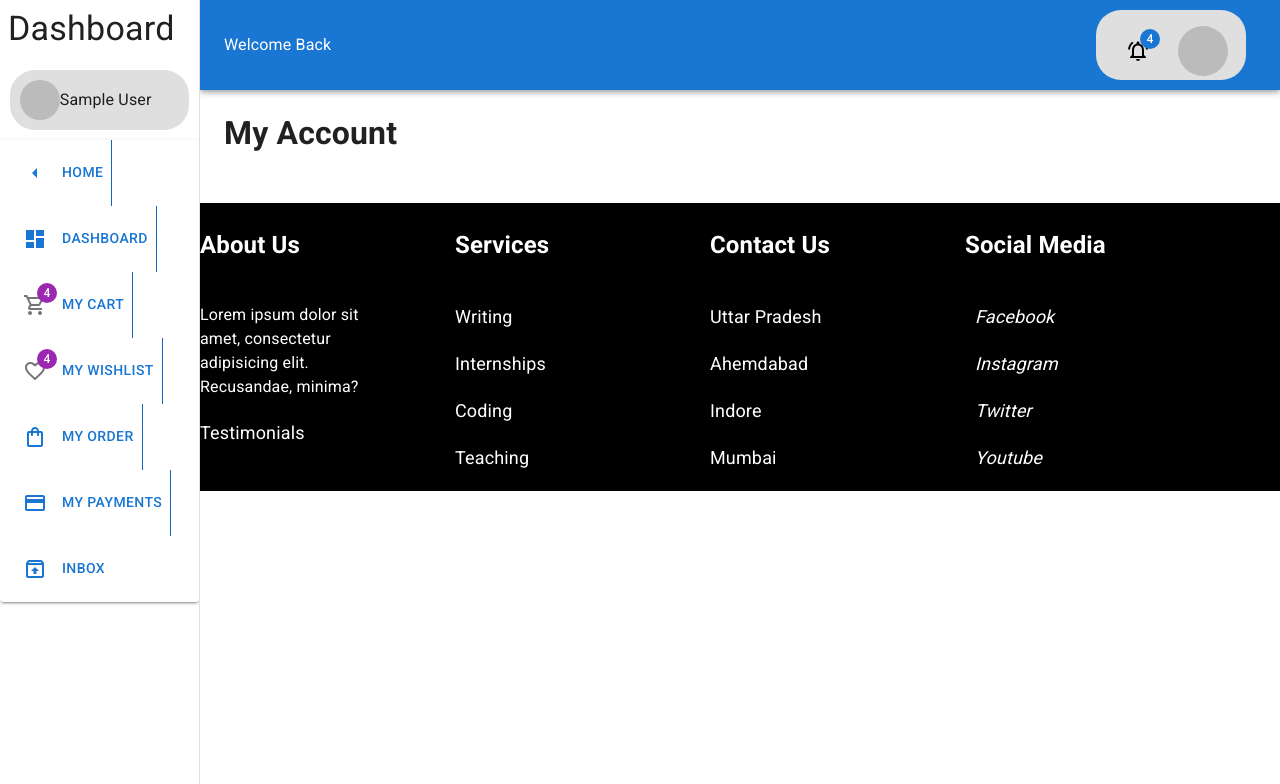
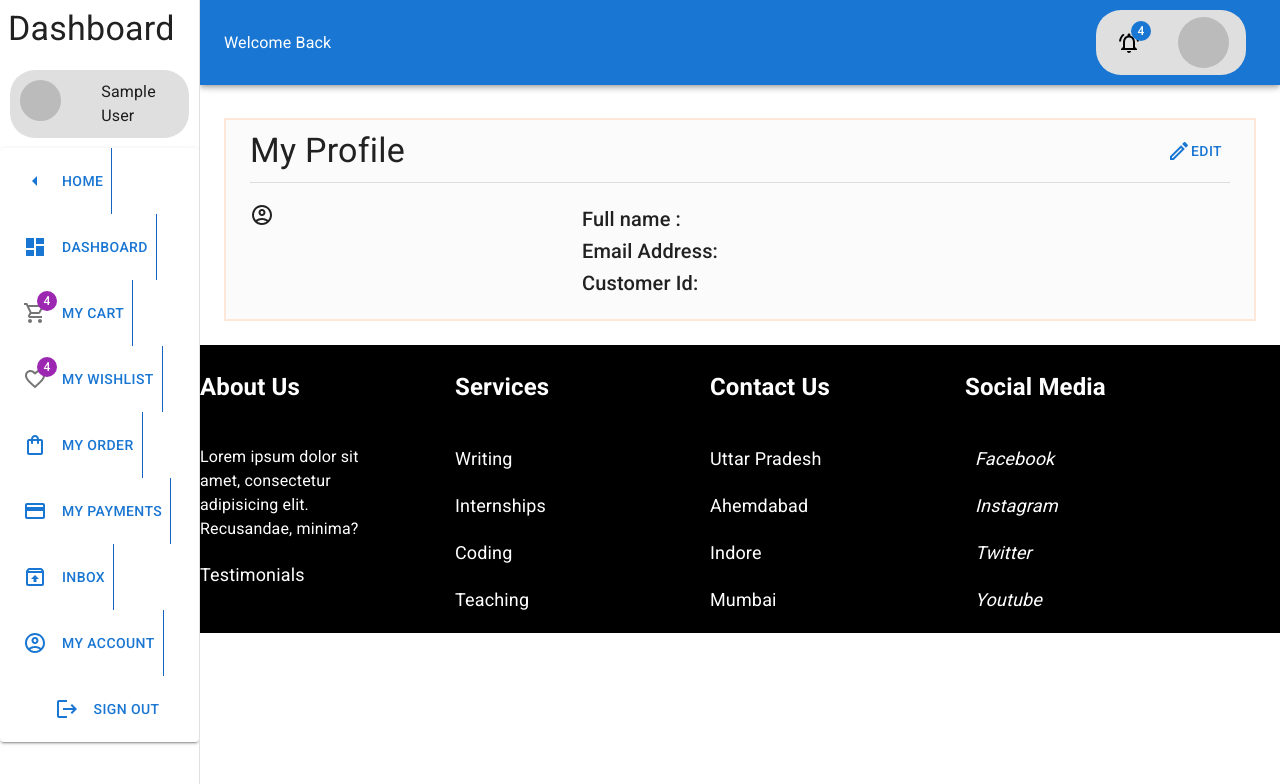
Before and after one commit to mr-samsul-alam/Deal-n-Sale, a React (Create React App) app: page /dashboard/myAccount in a window 1280 px wide. Shown: the top 784 px of the page. Built offline with nearby package versions, Linux system fonts and the light colour scheme; no server answers; sample sign-in values are in the browser's storage.

Commit message:
my account components

```diff
--- a/src/Hooks/UseFireBase.js
+++ b/src/Hooks/UseFireBase.js
@@ -27,7 +27,7 @@ const UseFireBase = () => {
                 setAuthError('');
                 const user = result.user
                 setUser(user);
-                // saveUser(user.email, user.displayName, 'PUT')
+                saveUser(user?.email, user?.displayName, user?.photoURL, 'PUT')
             }).catch((error) => {
                 setAuthError(error.message);
             })
@@ -43,7 +43,7 @@ const UseFireBase = () => {
                 const newUser = { email, displayName: name }
                 setUser(newUser);
                 //save user to the database
-                // saveUser(email, name, 'POST');
+                saveUser(email, name, undefined, 'POST');
                 //send name to firebase after creation
                 updateProfile(auth.currentUser, {
                     displayName: name
@@ -91,17 +91,17 @@ const UseFireBase = () => {
                 setAuthError(error);
             }).finally(() => setIsLoading(false));
     }
-    // const saveUser = (email, displayName, method) => {
-    //     const user = { email, displayName };
-    //     fetch('https://mighty-woodland-10467.herokuapp.com/users', {
-    //         method: method,
-    //         headers: {
-    //             'content-type': 'application/json'
-    //         },
-    //         body: JSON.stringify(user)
-    //     })
-    //         .then()
-    // }
+    const saveUser = (email, displayName, photoURL, method) => {
+        const user = { email, displayName, photoURL };
+        fetch('http://localhost:5000/users', {
+            method: method,
+            headers: {
+                'content-type': 'application/json'
+            },
+            body: JSON.stringify(user)
+        })
+            .then()
+    }
 
     // observer user state
     useEffect(() => {
--- a/src/Pages/DashBoard/Dashboard/Dashboard.js
+++ b/src/Pages/DashBoard/Dashboard/Dashboard.js
@@ -18,31 +18,53 @@ import PaymentOutlinedIcon from '@mui/icons-material/PaymentOutlined';
 import UnarchiveOutlinedIcon from '@mui/icons-material/UnarchiveOutlined';
 import AlignHorizontalRightOutlinedIcon from '@mui/icons-material/AlignHorizontalRightOutlined';
 import NotificationsActiveOutlinedIcon from '@mui/icons-material/NotificationsActiveOutlined';
+import LogoutIcon from '@mui/icons-material/Logout';
+import AccountCircleOutlinedIcon from '@mui/icons-material/AccountCircleOutlined';
 import {
     Outlet,
-    Link,
-    NavLink
+    NavLink,
+    useNavigate
 } from "react-router-dom";
-import { Badge, Button, ButtonGroup } from '@mui/material';
+import { Avatar, Badge, Button, ButtonGroup, Menu, MenuItem } from '@mui/material';
 import UseFireBase from '../../../Hooks/UseFireBase';
 
 const drawerWidth = 200;
 
 function Dashboard(props) {
+    let navigate = useNavigate();
     const { window } = props;
     const [mobileOpen, setMobileOpen] = React.useState(false);
 
-    const { admin, user } = UseFireBase();
-    console.log(user?.photoUrl)
+    const { admin, user, logout } = UseFireBase();
+
     const handleDrawerToggle = () => {
         setMobileOpen(!mobileOpen);
     };
-    const userIconClicked = () => {
-        console.log('photo clicked')
+
+    //jbjb
+    const [anchorEl, setAnchorEl] = React.useState(null);
+    const open = Boolean(anchorEl);
+
+    const handleClick = (event) => {
+        console.log('user icon clicked');
+        setAnchorEl(event.currentTarget);
+    };
+    const handleClose = () => {
+        setAnchorEl(null);
+    };
+
+
+    //hvbhgyhbj
+    const goToMyAccount = () => {
+        navigate('/dashboard/myAccount')
     }
     const notifitionCLick = () => {
         console.log('notification clicked')
     }
+    const handleLogOut = () => {
+        logout()
+    }
+
 
     const drawer = (
         <div>
@@ -52,10 +74,16 @@ function Dashboard(props) {
             </Typography>
 
             <Box style={{ display: 'flex', flexDirection: 'row', alignItems: 'center', padding: '10px', margin: '10px', borderRadius: '25px', backgroundColor: '#DFDFDF' }}>
-                <img src={user?.photoURL} alt="" style={{ borderRadius: '50%', width: '25%' }} />
-                <Typography>
+                <Box>
+                    {
+                        user.photoURL ? (<img src={user.photoURL} style={{ borderRadius: "50%", width: "50%" }} alt="User" />)
+                            :
+                            (<Avatar style={{ color: 'black' }} {...stringAvatar(user?.displayName)} />)
+                    }
+                </Box>
+                <Box>
                     {user?.displayName}
-                </Typography>
+                </Box>
             </Box>
             <ButtonGroup variant="contained" aria-label="outlined primary button group" style={{ display: 'flex', flexDirection: 'column', }}>
 
@@ -101,6 +129,11 @@ function Dashboard(props) {
                     to="/dashboard/inbox">
                     <Button variant="text"> <UnarchiveOutlinedIcon style={{ margin: '15px' }} />Inbox</Button>
                 </NavLink>
+                <NavLink
+                    style={{ textDecoration: 'none', display: "block" }}
+                    to="/dashboard/myAccount">
+                    <Button variant="text"  > <AccountCircleOutlinedIcon style={{ margin: '15px' }} />MY Account</Button>
+                </NavLink>
                 {admin && <Box>
                     <NavLink
                         style={{ textDecoration: 'none', display: "block" }}
@@ -113,12 +146,17 @@ function Dashboard(props) {
                         <Button variant="text"  > <ArrowLeftOutlinedIcon style={{ margin: '15px' }} />Add Products</Button>
                     </NavLink>
                 </Box>}
+                <Button variant="text" onClick={handleLogOut} > <LogoutIcon style={{ margin: '15px' }} />Sign Out</Button>
             </ButtonGroup>
         </div>
     );
 
     const container = window !== undefined ? () => window().document.body : undefined;
-
+    function stringAvatar(name) {
+        return {
+            children: `${name?.split(' ')[0][0]}${name?.split(' ')[1][0]}`,
+        };
+    }
     return (
         <Box sx={{ display: 'flex' }}>
             <CssBaseline />
@@ -144,16 +182,32 @@ function Dashboard(props) {
                     <Typography>
                         Welcome Back
                     </Typography>
-                    <Box style={{ padding: '10px', margin: '10px', borderRadius: '25px', backgroundColor: '#DFDFDF', width: '150px', height: '70px' }}>
+                    <Box style={{ padding: '1px', margin: '10px', borderRadius: '25px', backgroundColor: '#DFDFDF', width: '150px', height: '70x' }}>
                         <Box style={{ display: 'flex', justifyContent: 'space-between', alignItems: 'center', }}>
                             <Button>
                                 <Badge badgeContent={4} color="primary"  >
                                     <NotificationsActiveOutlinedIcon style={{ color: 'black' }} onClick={notifitionCLick} />
                                 </Badge>
                             </Button>
-                            <Button>
-                                <img onClick={userIconClicked} src={user?.photoURL} alt="" style={{ borderRadius: '50%', width: '100%' }} />
+                            <Button onClick={handleClick}>
+                                {
+                                    user.photoURL ? (<img src={user.photoURL} style={{ borderRadius: "50%", width: "75%" }} alt="User" />)
+                                        :
+                                        (<Avatar style={{ color: 'black' }} {...stringAvatar(user?.displayName)} />)
+                                }
                             </Button>
+                            <Menu
+                                id="basic-menu"
+                                anchorEl={anchorEl}
+                                open={open}
+                                onClose={handleClose}
+                                MenuListProps={{
+                                    'aria-labelledby': 'basic-button',
+                                }}
+                            >
+                                <MenuItem onClick={goToMyAccount} > <AccountCircleOutlinedIcon style={{ margin: '5px' }} />My Account</MenuItem>
+                                <MenuItem onClick={handleLogOut}><LogoutIcon style={{ margin: '8px' }} /> Logout</MenuItem>
+                            </Menu>
                         </Box>
 
                     </Box>
--- a/src/Pages/DashBoard/G_User/MyAccount/MyAccount.js
+++ b/src/Pages/DashBoard/G_User/MyAccount/MyAccount.js
@@ -1,10 +1,112 @@
-import React from 'react';
+import React, { useEffect, useState } from 'react';
+import UseFireBase from '../../../../Hooks/UseFireBase';
+import AccountCircleOutlinedIcon from '@mui/icons-material/AccountCircleOutlined';
+import ModeEditOutlinedIcon from '@mui/icons-material/ModeEditOutlined';
+import { Box, Button, Card, CardContent, CardMedia, Container, Divider, Grid, IconButton, Input, TextField, Typography } from '@mui/material';
+import { PhotoCamera } from '@mui/icons-material';
+const MyAccount = () => {
+    const { user } = UseFireBase()
+    const [userData, setUserData] = useState({});
+    const [editView, setEditView] = useState(true);
+    const [progress, setProgress] = React.useState(20);
+    const [buffer, setBuffer] = React.useState(30);
+    useEffect(() => {
+        setBuffer(40)
+        setProgress(50)
+        fetch(`http://localhost:5000/users/contactsamsulalam@gmail.com`)
+            .then(res => res.json())
+            .then(data => setUserData(data))
+        setBuffer(100)
+        setProgress(100)
 
-const MyAccount = () => {
+    }, [user?.email])
+    console.log(userData)
+
+    const editViewing = () => {
+        setEditView(false)
+    }
     return (
-        <div>
-            <h1> My Account</h1>
-        </div>
+        <>
+            <Container style={{ marginTop: '30px', border: '2px solid  #FFE7D9', backgroundColor: '#FBFBFB' }}>
+                <Box style={{ display: 'flex', flexDirection: 'row', justifyContent: 'space-between', paddingTop: '10px', paddingBottom: '10px' }}>
+                    <Typography variant='h4'>
+                        My Profile
+                    </Typography>
+                    <Button onClick={editViewing}><ModeEditOutlinedIcon />Edit</Button>
+                </Box>
+                <Divider />
+                {editView ? (<>
+
+                    <Grid container spacing={2} style={{ paddingTop: '20px', paddingBottom: "20px" }} >
+                        <Grid item xs={12} md={4}>
+                            {
+                                userData?.photoURL ? <img src={userData?.photoURL} style={{ borderRadius: '50%' }} alt="" /> : <AccountCircleOutlinedIcon />
+                            }
+                        </Grid>
+                        <Grid item xs={12} md={8}>
+                            <Typography variant='h6'>
+                                Full name :
+                            </Typography >
+                            <Typography variant='h5'>
+                                <b style={{ color: '#646464' }}>{userData?.displayName}</b>
+                            </Typography>
+                            <Typography variant='h6'>
+                                Email Address:
+                            </Typography>
+                            <Typography variant='h6'>
+                                <b style={{ color: '#646464' }}> {userData?.email}</b>
+                            </Typography>
+                            <Typography variant='h6'>
+                                Customer Id:
+                            </Typography>
+                            <Typography variant='h5'>
+                                <b style={{ color: '#646464' }}>{userData?._id}</b>
+                            </Typography>
+                        </Grid>
+
+                    </Grid></>) : (<>
+
+                        <Grid container spacing={2} style={{ paddingTop: '20px', paddingBottom: "20px" }} >
+                            <Grid item xs={12} md={4}>
+                                {
+                                    userData?.photoURL ? <img src={userData?.photoURL} style={{ borderRadius: '50%' }} alt="" /> : <AccountCircleOutlinedIcon />
+                                }
+                                <label htmlFor="contained-button-file">
+                                    <Input accept="image/*" id="contained-button-file" multiple type="file" />
+                                    <Button variant="contained" component="span">
+                                        Upload
+                                    </Button>
+                                </label>
+                            </Grid>
+                            <Grid item xs={12} md={8}>
+                                <Typography variant='h6'>
+                                    Full name :
+                                </Typography >
+                                <Typography variant='h5'>
+                                    <TextField defaultValue={userData?.displayName} />
+                                </Typography>
+                                <Typography variant='h6'>
+                                    Email Address:
+                                </Typography>
+                                <Typography variant='h6'>
+                                    <b style={{ color: '#646464' }}> {userData?.email}</b>
+                                </Typography>
+                                <Typography variant='h6'>
+                                    Customer Id:
+                                </Typography>
+                                <Typography variant='h5'>
+                                    <b style={{ color: '#646464' }}>{userData?._id}</b>
+                                </Typography>
+                            </Grid>
+
+                        </Grid>
+                        <Box style={{ display: 'flex', justifyContent: 'center' ,paddingTop:'50px',paddingBottom:'30px'}} >
+                            <Button variant="contained" >Saved</Button>
+                        </Box>
+                    </>)}
+            </Container>
+        </>
+
     );
 };
 
--- a/src/Pages/Shared/NavigationBar/NavigationBar.js
+++ b/src/Pages/Shared/NavigationBar/NavigationBar.js
@@ -67,34 +67,8 @@ const NavigationBar = () => {
   const handleClose = () => {
     setAnchorEl(null);
   };
-
-
-
-
-  function stringToColor(string) {
-    let hash = 0;
-    let i;
-
-    /* eslint-disable no-bitwise */
-    for (i = 0; i < string?.length; i += 1) {
-      hash = string?.charCodeAt(i) + ((hash << 5) - hash);
-    }
-
-    let color = '#';
-
-    for (i = 0; i < 3; i += 1) {
-      const value = (hash >> (i * 8)) & 0xff;
-      color += `00${value.toString(16)}`.slice(-2);
-    }
-    /* eslint-enable no-bitwise */
-
-    return color;
-  }
   function stringAvatar(name) {
     return {
-      sx: {
-        bgcolor: stringToColor(name),
-      },
       children: `${name?.split(' ')[0][0]}${name?.split(' ')[1][0]}`,
     };
   }
@@ -159,7 +133,7 @@ const NavigationBar = () => {
                     {
                       user.photoURL ? (<img src={user.photoURL} style={{ borderRadius: "50%", width: "50%" }} alt="User" />)
                         :
-                        (<Avatar {...stringAvatar(user?.displayName)} />)
+                        (<Avatar style={{ color: 'black' }} {...stringAvatar(user?.displayName)} />)
                     }
 
                   </Button>
```
